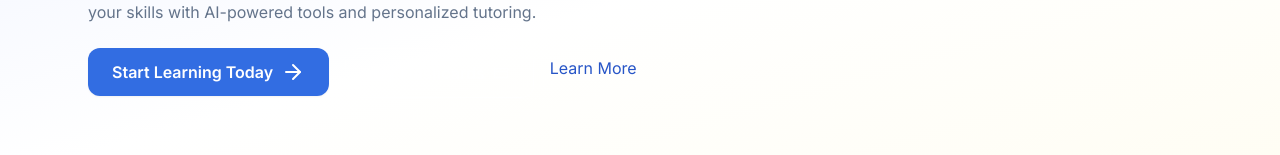
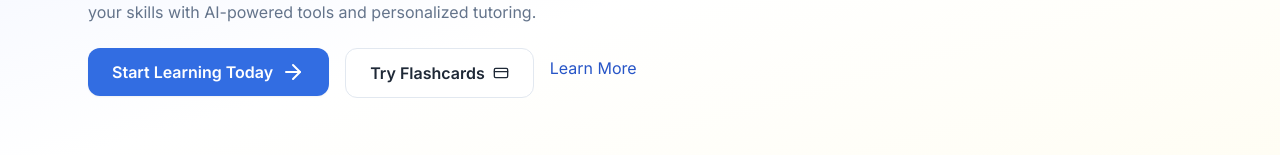
Before and after one commit to afk-bro/tiger-english, a React (Vite) app: page / in a window 1280 px wide. Shown: the part 265-420 px from the top of the page. Built offline with nearby package versions, Linux system fonts and the light colour scheme; no server answers.

Commit message:
fix(ui): use secondary variant for Try Flashcards button in hero
outline variant (border-white text-white) is invisible on the light
mode hero gradient — secondary provides visible contrast in both modes

```diff
--- a/src/components/home/HeroSection.tsx
+++ b/src/components/home/HeroSection.tsx
@@ -22,7 +22,7 @@ export default function HeroSection() {
               <Button to="/register" variant="primary" iconRight={<ArrowRight />}>
                 {t("hero.cta")}
               </Button>
-              <Button to="/flashcards" variant="outline" iconRight={<CreditCard className="w-4 h-4" />}>
+              <Button to="/flashcards" variant="secondary" iconRight={<CreditCard className="w-4 h-4" />}>
                 {t("hero.try_flashcards")}
               </Button>
               <Link
```
